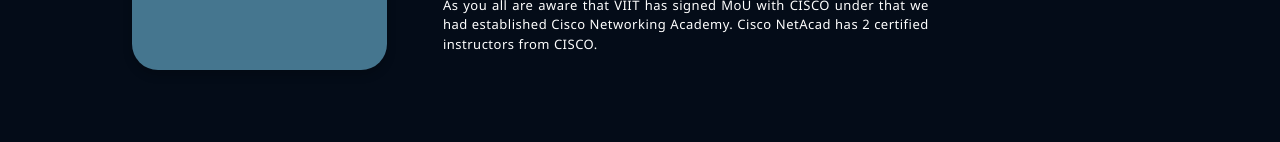
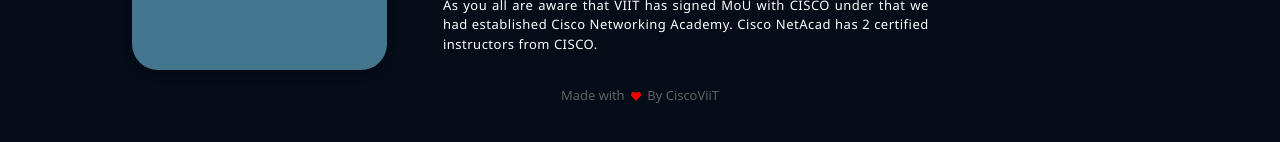
Before and after one commit to ciscoviit/ciscoviit.github.io, a React (Create React App) app: page /about in a window 1280 px wide. Shown: the part 630-772 px from the top of the page. Built offline with nearby package versions, Linux system fonts and the light colour scheme.

Commit message:
Added footer

```diff
--- a/src/components/about/About.css
+++ b/src/components/about/About.css
@@ -16,6 +16,13 @@ body {
 }
 .outer {
     width: 80%;
+}
+.fa{
+    color: #E90606;
+    margin: 0 3px;
+    font-size: 10px;
+    animation: pound .35s infinite alternate;
+    -webkit-animation: pound .35s infinite alternate;
 }
 
 .row_ab {
--- a/src/components/about/AboutSection.jsx
+++ b/src/components/about/AboutSection.jsx
@@ -18,7 +18,7 @@ const AboutSection = () => {
             <div className="row">
               <div className="col-lg-4 col-sm-12">
                 <div className="profile h-100">
-                <img src={ai} alt="ai" className='profile-img' />
+                  <img src={ai} alt="ai" className='profile-img' />
                   <div className="profile-content  text-center text-light">
                     <h4 className='px-5'>Cisco Networing Academy</h4>
                     <div className="card-body mt-3 px-3">
@@ -33,7 +33,7 @@ const AboutSection = () => {
                   <h4 className='card-title'> What we do??</h4>
 
                   <p className="card-text">Launch Cisco Modules : outside the cost of modules are high but we here provide in fewer rate. Also when go for cisco , you'll filter out from the students because you've done
-certification from them itself.Conduct technical sessions.Arrange workshops.</p>
+                    certification from them itself.Conduct technical sessions.Arrange workshops.</p>
 
                 </div>
                 <div className="card-body mt-3">
@@ -47,13 +47,16 @@ certification from them itself.Conduct technical sessions.Arrange workshops.</p>
                 <div className="card-body mt-3">
                   <h4 className='card-title mt-2'> History</h4>
                   <p className="card-text">As you all are aware that VIIT has signed MoU with CISCO under that we had established Cisco Networking Academy.
-Cisco NetAcad has 2 certified instructors from CISCO. </p>
+                    Cisco NetAcad has 2 certified instructors from CISCO. </p>
                 </div>
               </div>
             </div>
           </div>
         </div>
       </div>
+      <div class="text-center p-3">
+      <p>Made with <i class="fa fa-heart pulse"></i> By CiscoViiT</p>
+      </div>
     </>
   )
 }
--- a/src/containers/coursecard/CourseCard.css
+++ b/src/containers/coursecard/CourseCard.css
@@ -3,3 +3,10 @@
     margin-top: 20px;
     margin-bottom: 20px;
 }
+.fa{
+    color: #E90606;
+    margin: 0 3px;
+    font-size: 10px;
+    animation: pound .35s infinite alternate;
+    -webkit-animation: pound .35s infinite alternate;
+}
--- a/src/containers/coursecard/CourseCard.jsx
+++ b/src/containers/coursecard/CourseCard.jsx
@@ -3,9 +3,8 @@ import './CourseCard.css';
 import CourseSection from "../../components/course/CourseSection";
 import maxresdefault from "../../assets/maxresdefault.jpg"
 
-const CourseCard=()=>
-{
-    return(
+const CourseCard = () => {
+    return (
         <section className="course-section" id="course">
             {/* Main Course */}
             <div className="container">
@@ -14,7 +13,7 @@ const CourseCard=()=>
                 <div className="row justify-content-center">
 
                     <div className="col-md-6 col-lg-4 mb-5">
-                        <CourseSection courseName="CCNA: Module-1" courseAbout="52-weeks" courseImage={maxresdefault} courseText="Learn basic networking concepts"/>
+                        <CourseSection courseName="CCNA: Module-1" courseAbout="52-weeks" courseImage={maxresdefault} courseText="Learn basic networking concepts" />
 
                     </div>
 
@@ -37,8 +36,8 @@ const CourseCard=()=>
 
                 <div className="row justify-content-center">
 
-                <div className="col-md-6 col-lg-4 mb-5">
-                        <CourseSection courseName="Networking-Essentials" courseAbout="Beginner" courseImage={"https://rms.koenig-solutions.com/Sync_data/CCE_Logo//2981-cisco1.jpgL.jpg"} courseText="Learn basic networking concepts and skills you can put to use right away."/>
+                    <div className="col-md-6 col-lg-4 mb-5">
+                        <CourseSection courseName="Networking-Essentials" courseAbout="Beginner" courseImage={"https://rms.koenig-solutions.com/Sync_data/CCE_Logo//2981-cisco1.jpgL.jpg"} courseText="Learn basic networking concepts and skills you can put to use right away." />
                     </div>
 
                     <div className="col-md-6 col-lg-4 mb-5">
@@ -61,7 +60,7 @@ const CourseCard=()=>
                 <div className="row justify-content-center">
 
                     <div className="col-md-6 col-lg-4 mb-5">
-                        <CourseSection courseName="CCNA: Module-1" courseAbout="52-weeks" courseImage={"https://i.ytimg.com/vi/UqYNV-OheOw/maxresdefault.jpg"} courseText="Learn basic networking concepts,basic Network Connectivity and Communications"/>
+                        <CourseSection courseName="CCNA: Module-1" courseAbout="52-weeks" courseImage={"https://i.ytimg.com/vi/UqYNV-OheOw/maxresdefault.jpg"} courseText="Learn basic networking concepts,basic Network Connectivity and Communications" />
                     </div>
 
                     <div className="col-md-6 col-lg-4 mb-5">
@@ -76,7 +75,9 @@ const CourseCard=()=>
 
                 </div>
             </div>
-
+            <div class="text-center p-3">
+                <p>Made with <i class="fa fa-heart pulse"></i> By CiscoViiT</p>
+            </div>
 
 
 
--- a/src/containers/teamcard/TeamCard.css
+++ b/src/containers/teamcard/TeamCard.css
@@ -39,6 +39,13 @@
     background-color:var(--clr-primary-400);
 }
 
+.fa{
+    color: #E90606;
+    margin: 0 3px;
+    font-size: 10px;
+    animation: pound .35s infinite alternate;
+    -webkit-animation: pound .35s infinite alternate;
+}
 
 .gradient__bg {
 
--- a/src/containers/teamcard/TeamCard.jsx
+++ b/src/containers/teamcard/TeamCard.jsx
@@ -131,7 +131,9 @@ const TeamCard = ()=>{
                 </Carousel>
 
             </div>
-
+            <div class="text-center p-3">
+                <p>Made with <i class="fa fa-heart pulse"></i> By CiscoViiT</p>
+            </div>
 
         </section>
     );
```
